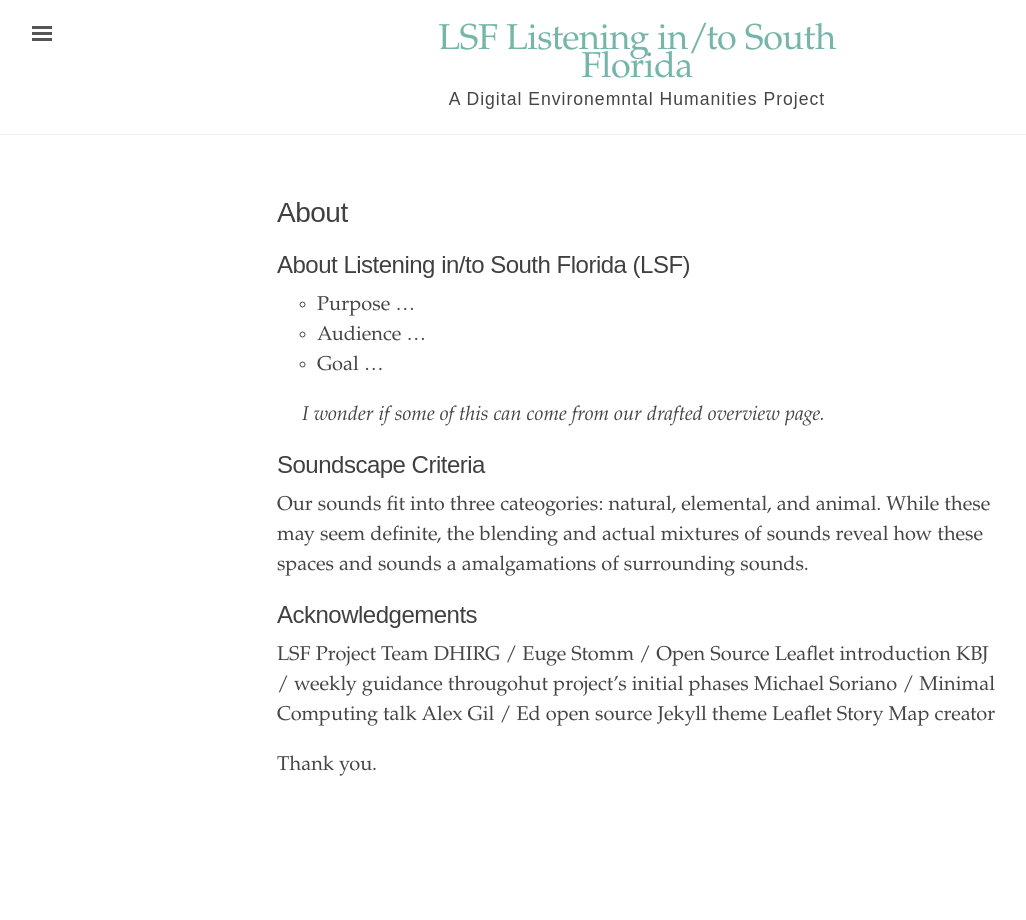
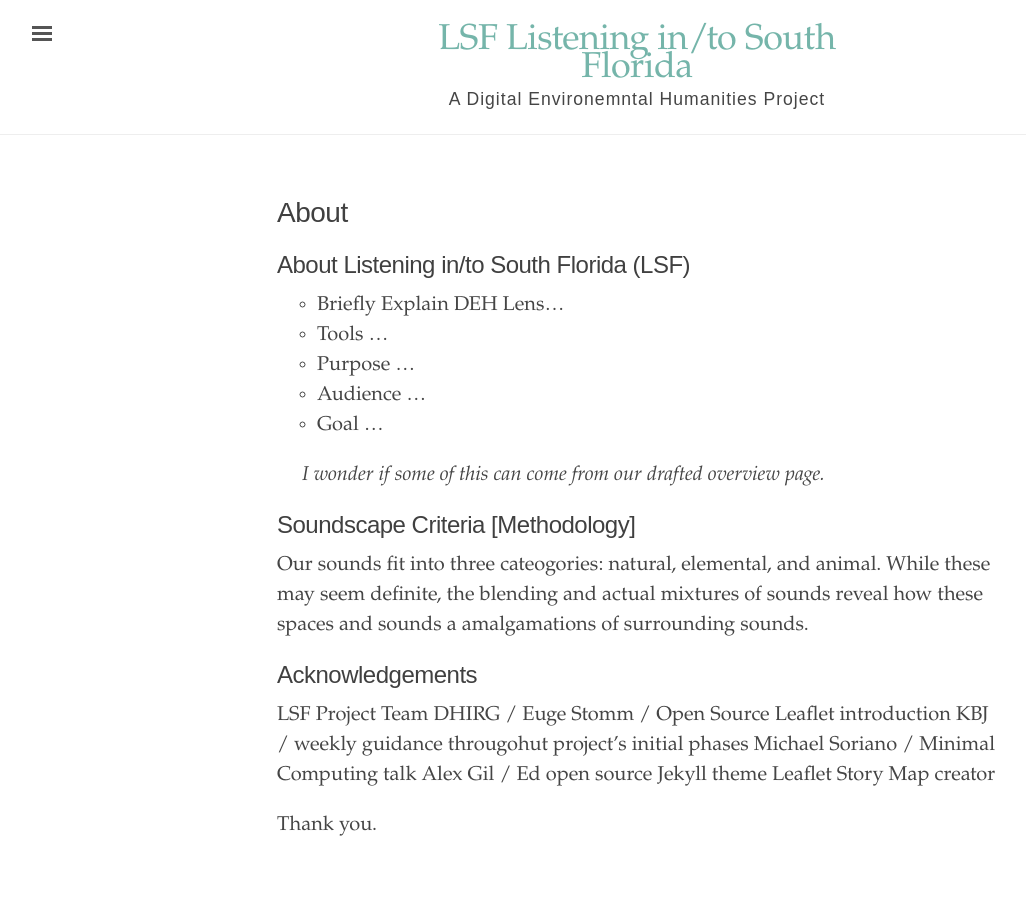
Before and after one commit to rm4-25/lsf_3, a Jekyll site: the page built from About.md, in a window 1280 px wide. Shown: the whole page, without its empty margins (3-1029 px from the left). Built offline with Jekyll 4.4.1, drawn with Linux system fonts in a browser that asks for light colours.

Commit message:
Update About.md
Added words, methodology to soundscape criteria and briefly explain DEH lens to first heading.

```diff
--- a/About.md
+++ b/About.md
@@ -5,13 +5,15 @@ order: 2
 ---
 
 ## About Listening in/to South Florida (LSF)
+- Briefly Explain DEH Lens...
+- Tools ...
 - Purpose ...
 - Audience ...
 - Goal ...
 
 > I wonder if some of this can come from our drafted overview page.
 
-## Soundscape Criteria
+## Soundscape Criteria [Methodology]
 Our sounds fit into three cateogories: natural, elemental, and animal. While these may seem definite, the blending and actual mixtures of sounds reveal how these spaces and sounds a amalgamations of surrounding sounds.
 
 ## Acknowledgements
```
